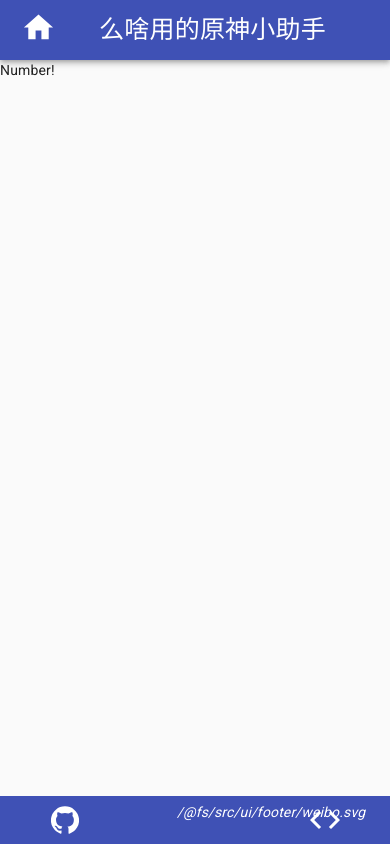
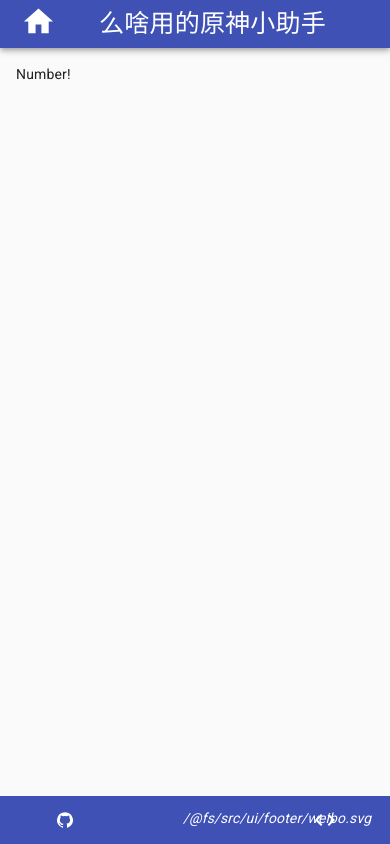
Before and after one commit to fa93hws/genshin-helper, a React app: page /#/puzzle/inazuma/number-cube in a window 390 px wide. Built offline with nearby package versions, Linux system fonts and the light colour scheme; the HTML template or start-up script is replaced by a standard one.

Commit message:
feat: more mobile friendly

```diff
--- a/src/page.tsx
+++ b/src/page.tsx
@@ -6,7 +6,7 @@ import { Switch, Route, Redirect } from 'react-router-dom';
 import { Header } from '@ui/header/header';
 import { Footer } from '@ui/footer/footer';
 import { Home } from '@pages/home/home';
-import { sizes } from '@styles/styles';
+import { gridBaseline } from '@styles/styles';
 import { NotFound } from '@pages/not-found/404';
 import { NumberCube } from '@pages/puzzle/inazuma/number-cube/number-cube';
 import { createRotationCubePage } from '@pages/puzzle/inazuma/rotation-cube/rotation-cube';
@@ -18,8 +18,9 @@ const useStyles = makeStyles((theme) => ({
   },
   main: {
     flex: 1,
+    margin: gridBaseline * 2,
     [theme.breakpoints.up('sm')]: {
-      margin: sizes[1],
+      margin: gridBaseline * 4,
     },
   },
 }));
--- a/src/pages/puzzle/inazuma/cube-bar/cube-bar.tsx
+++ b/src/pages/puzzle/inazuma/cube-bar/cube-bar.tsx
@@ -8,7 +8,7 @@ import {
 } from '@material-ui/core';
 import { AddCircleOutline, RemoveCircleOutline } from '@material-ui/icons';
 
-import { sizes } from '@styles/styles';
+import { gridBaseline } from '@styles/styles';
 
 export type CubeBarProps = {
   onAddClicked(): void;
@@ -19,18 +19,22 @@ export type CubeBarProps = {
   title: string;
 };
 
-const useStyles = makeStyles({
+const useStyles = makeStyles((theme) => ({
   cubeContainer: {
     border: `1px solid ${colors.grey[900]}`,
     display: 'inline-flex',
-    padding: sizes[1],
-    gap: sizes[0],
+    padding: gridBaseline * 2,
+    gap: gridBaseline,
+    [theme.breakpoints.up('sm')]: {
+      padding: gridBaseline * 4,
+      gap: gridBaseline * 3,
+    },
   },
   titleBar: {
     display: 'flex',
     alignItems: 'center',
   },
-});
+}));
 
 export const CubeBar = (props: CubeBarProps) => {
   const styles = useStyles();
--- a/src/pages/puzzle/inazuma/rotation-cube/control/cube/cube.tsx
+++ b/src/pages/puzzle/inazuma/rotation-cube/control/cube/cube.tsx
@@ -2,21 +2,26 @@ import * as React from 'react';
 import { observer } from 'mobx-react';
 import { makeStyles, colors, Button } from '@material-ui/core';
 
-import { sizes } from '@styles/styles';
+import { gridBaseline } from '@styles/styles';
 import { RotationCubeStore } from './cube-store';
 
-const useStyles = makeStyles({
+const useStyles = makeStyles((theme) => ({
   root: {
     borderStyle: 'solid',
     borderWidth: '4px 1px 1px 1px',
     borderColor: colors.grey[900],
     borderTopColor: colors.purple[700],
     display: 'inline-block',
-    height: sizes[4],
-    width: sizes[4],
+    height: gridBaseline * 6,
+    width: gridBaseline * 6,
+    minWidth: 'unset',
+    [theme.breakpoints.up('sm')]: {
+      height: gridBaseline * 8,
+      width: gridBaseline * 8,
+    },
     transition: 'transform 500ms',
   },
-});
+}));
 
 type Props = {
   rotationDeg: number;
--- a/src/styles/styles.ts
+++ b/src/styles/styles.ts
@@ -1,2 +1,2 @@
-export const sizes = [24, 36, 48, 60, 72];
+export const gridBaseline = 8;
 export const designWidth = [375, 600];
--- a/src/ui/footer/footer.tsx
+++ b/src/ui/footer/footer.tsx
@@ -3,19 +3,19 @@ import { Box, Link } from '@material-ui/core';
 import { makeStyles, withTheme, WithTheme } from '@material-ui/core/styles';
 import { GitHub, Code } from '@material-ui/icons';
 
-import { sizes } from '@styles/styles';
+import { gridBaseline } from '@styles/styles';
 import { Weibo } from './icons';
 
 const iconSize = {
-  width: sizes[1],
-  height: sizes[1],
+  width: gridBaseline * 3,
+  height: gridBaseline * 3,
 };
 const useFooterStyle = makeStyles((theme) => ({
   container: {
-    height: sizes[2],
+    height: gridBaseline * 6,
     backgroundColor: theme.palette.primary.main,
     [theme.breakpoints.up('sm')]: {
-      height: sizes[3],
+      height: gridBaseline * 8,
     },
   },
   iconWrapper: {
--- a/src/ui/header/header.tsx
+++ b/src/ui/header/header.tsx
@@ -4,7 +4,7 @@ import { makeStyles, withTheme, WithTheme } from '@material-ui/core/styles';
 import { Home } from '@material-ui/icons';
 import { Link as ReactRouterLink } from 'react-router-dom';
 
-import { sizes } from '@styles/styles';
+import { gridBaseline } from '@styles/styles';
 import { pagePaths } from '@pages/routes';
 
 const useHeaderStyles = makeStyles((theme) => ({
@@ -12,9 +12,9 @@ const useHeaderStyles = makeStyles((theme) => ({
     flexDirection: 'row',
     justifyContent: 'space-around',
     alignItems: 'center',
-    height: sizes[3],
+    height: gridBaseline * 6,
     [theme.breakpoints.up('sm')]: {
-      height: sizes[4],
+      height: gridBaseline * 8,
     },
   },
   iconWrapper: {
```
Also changed, not shown: index.ejs.
